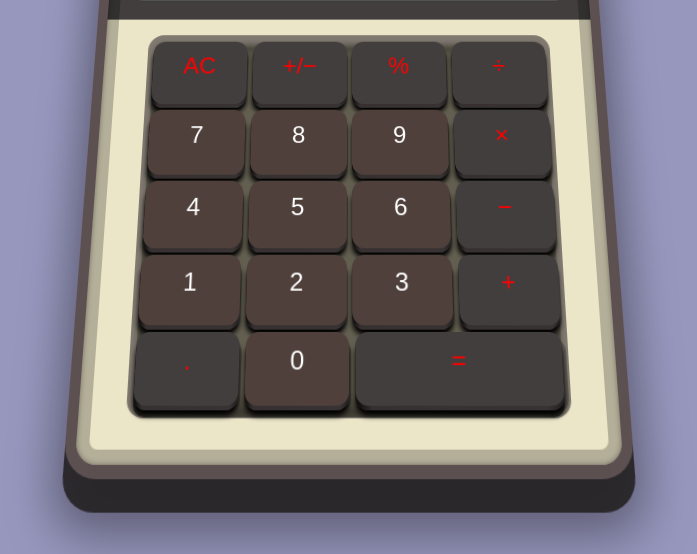
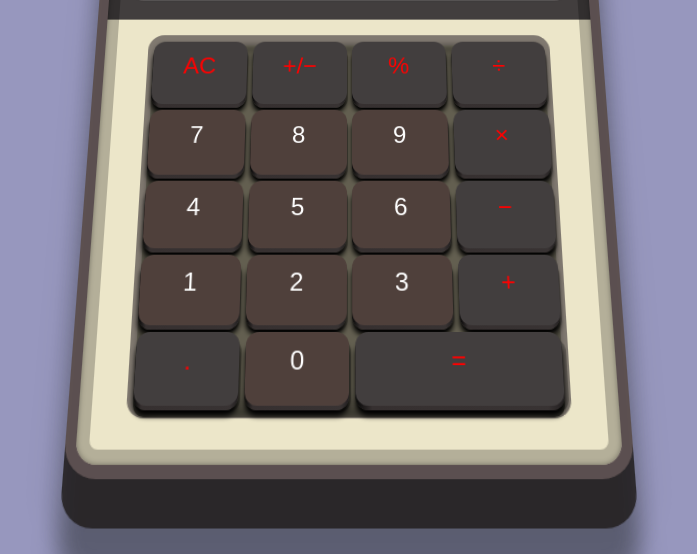
Before and after one commit to davidminhT/Calculator-Webpage-Project, a plain HTML site: page index.html in a window 1280 px wide. Shown: the part 254-808 px from the top of the page, without its empty margins (291-988 px from the left). Drawn offline with Linux system fonts and the light colour scheme.

Commit message:
Adjust calculator apperance sizing. Adjust calculator shadow.

```diff
--- a/style.css
+++ b/style.css
@@ -55,9 +55,9 @@ a {
     box-shadow: inset 0px 0px 5px rgba(0, 0, 0, 0.37),
                     inset 0px -1px 0px 12px rgba(0, 0, 0, 0.24),
                     0px 2px 0px 10px rgb(100 86 86 / 86%),
-                    0px 30px 0px 10px rgb(33 30 30 / 86%),
-                    0px 40px 40px 20px rgba(0, 0, 0, 0.37);
-
+                    0px 43px 0px 10px rgb(33 30 30 / 86%),
+                    0px 40px 20px 30px rgba(0, 0, 0, 0.041),
+                    0px 85px 20px 10px rgba(41, 46, 49, 0.527);
     height: 65vh;
     width: 55vh;
     min-width: 500px;
```
